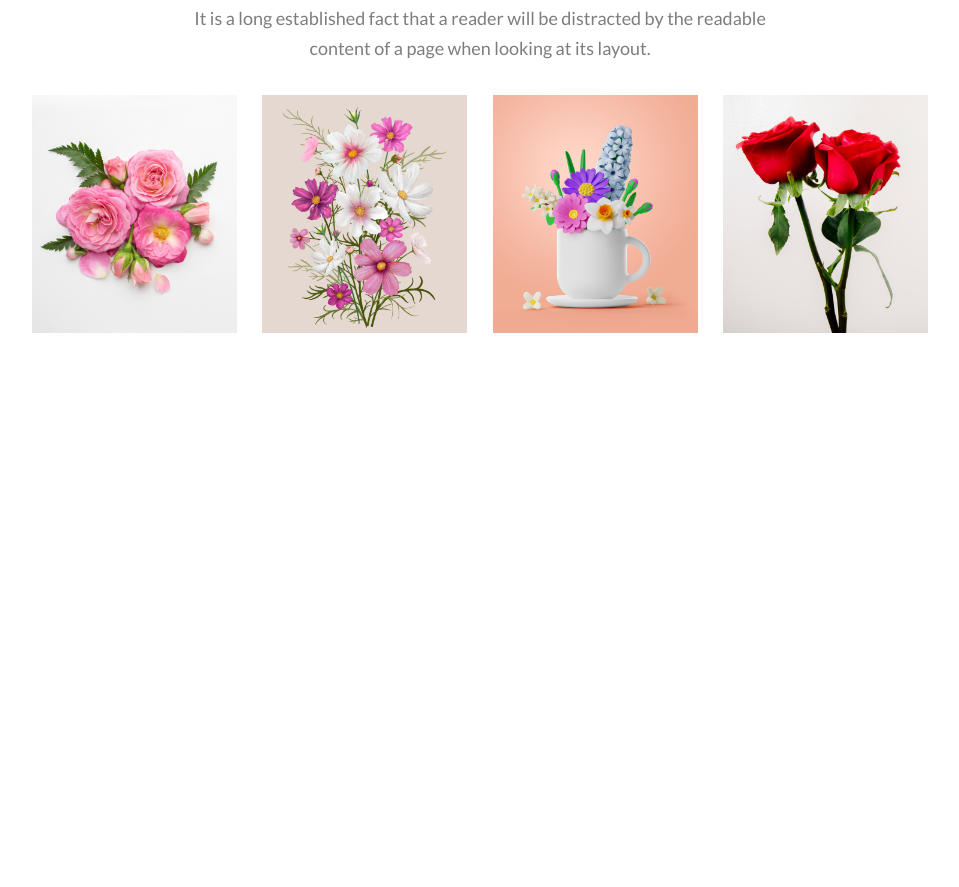
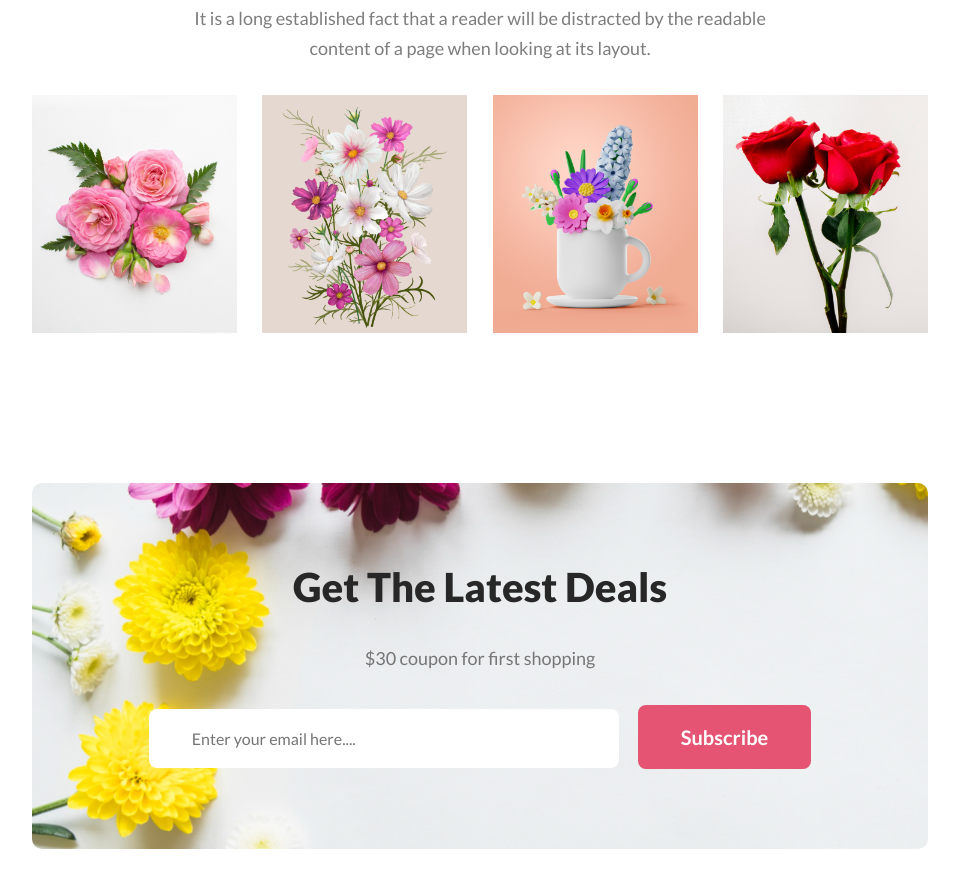
Before and after one commit to M-H-Maruf/flower-shop-website, a plain HTML site: page index.html in a window 1280 px wide. Shown: the part 2775-3662 px from the top of the page, without its empty margins (160-1119 px from the left). Before the commit the page ends 3108 px from the top, so only its background shows below. Drawn offline with Linux system fonts and the light colour scheme.

Commit message:
newsletter added

```diff
--- a/index.html
+++ b/index.html
@@ -144,6 +144,15 @@
                 </div>
             </section>
             <!-- instagram end -->
+
+            <!-- newsletter start -->
+            <section class="newsletter">
+                <h2 class="section-title">Get The Latest Deals</h2>
+                <p class="section-description">$30 coupon for first shopping</p>
+                <input type="email" placeholder="Enter your email here...." class="email">
+                <input type="submit" value="Subscribe" class="btn">
+            </section>
+            <!-- news letter end -->
         </main>
         <footer></footer>
     </body>
--- a/styles/style.css
+++ b/styles/style.css
@@ -156,3 +156,30 @@ margin: auto;
 .insta-card-container img {
     width: 16vw;
 }
+
+/* newsletter styles */
+.newsletter{
+    margin: 150px auto;
+    padding: 80px 0px;
+    border-radius: 10px;
+    text-align: center;
+    width: 70vw;
+    background-image: url("../images/Rectangle\ 9.png");
+    background-repeat: no-repeat;
+    background-size: cover;
+}
+.newsletter .email{
+    background-color: #fff;
+    margin-right: 15px;
+    border-radius: 8px;
+    padding: 20px 43px;
+    border: none;
+    font-family: Lato;
+    font-size: 16px;
+    font-weight: 400;
+    width: 30vw;
+    text-align: left;
+}
+.newsletter h2{
+    margin: 0px;
+}
```
